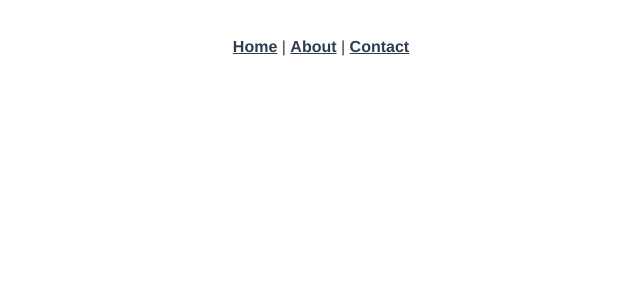
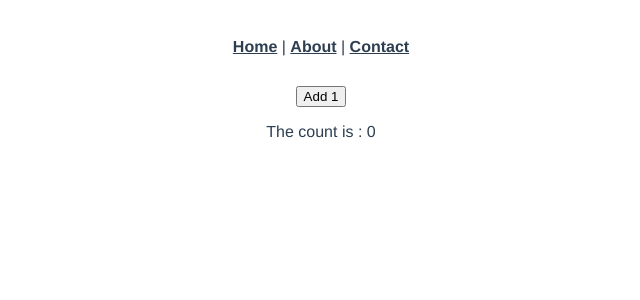
Before and after one commit to manyyeon/study_vue, a Vue app: page /dataBindingExample in a window 1280 px wide. Shown: the top 300 px of the page, without its empty margins (319-959 px from the left). Built offline with nearby package versions, Linux system fonts and the light colour scheme.

Commit message:
이벤트 처리 - v-on:click

```diff
--- a/src/views/DataBindingExample.vue
+++ b/src/views/DataBindingExample.vue
@@ -1,6 +1,7 @@
 <template>
     <div>
-        <h1 v-show="bRender">bRender가 true이면 렌더링됩니다.</h1>
+        <button type="button" v-on:click="increaseCounter">Add 1</button>
+        <p>The count is : {{counter}}</p>
     </div>
 </template>
 
@@ -9,7 +10,7 @@ export default {
     components: {},
     data() {
         return {
-            bRender: false
+            counter: 0
         }
     },
     setup() {},
@@ -17,7 +18,9 @@ export default {
     mounted() {},
     unmounted() {},
     methods: {
-
+        increaseCounter() {
+            this.counter = this.counter + 1
+        }
     }
 }
 </script>
```
